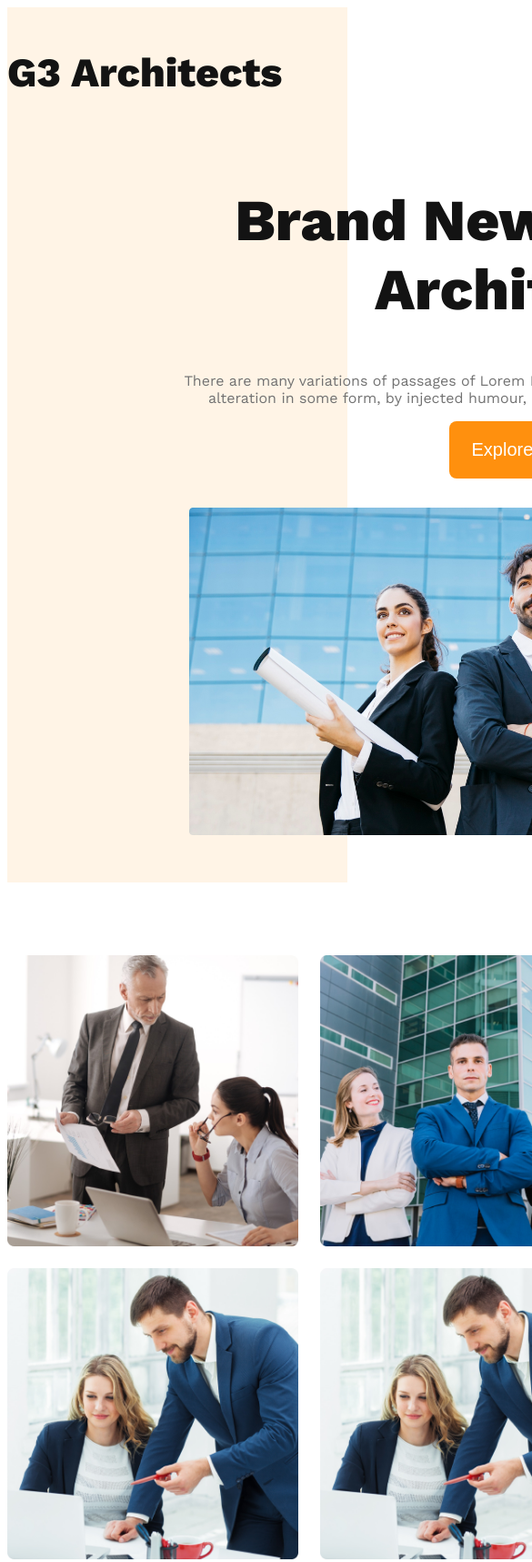
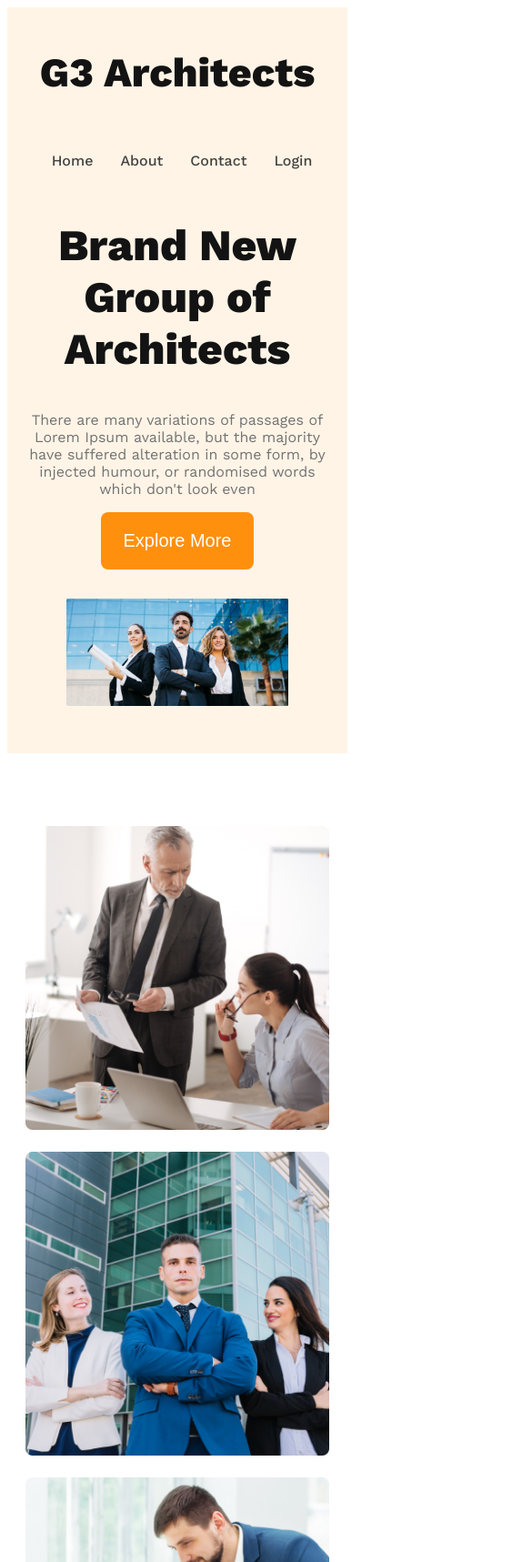
Before and after one commit to SuronjoyRoy/g3-architects-website, a plain HTML site: page index.html in a window 390 px wide. Shown: the top 1717 px of the page at 91% size, 585 px wide, since content can reach past the window. Drawn offline with nearby package versions, Linux system fonts and the light colour scheme.

Commit message:
team section added with reponsive design

```diff
--- a/index.html
+++ b/index.html
@@ -12,13 +12,17 @@
         <nav>
             <div class="container">
                 <div class="logo-menu">
+                    <div class="logo-tit">
                         <h3 class="nav-title">G3 Architects</h3>
+                    </div>
+                    <div class="menu">
                         <ul>
                             <li><a href="">Home</a></li>
                             <li><a href="">About</a></li>
                             <li><a href="">Contact</a></li>
                             <li><a href="">Login</a></li>
                         </ul>
+                    </div>
                 </div>
             </div>
         </nav>
--- a/styles/style.css
+++ b/styles/style.css
@@ -15,7 +15,9 @@ body{
     cursor: pointer;
     border: 0;
 }
-
+.hidden{
+    display: none;
+}
 /* Header Css start */
 
 header {
@@ -34,15 +36,15 @@ nav {
     width: 1140px;
     margin: 0 auto;
 }
-.container> ul {
+.menu> ul {
     display: flex;
 }
 
-.container li{
+.menu li{
     list-style: none;
     display: inline-block;
 }
-.container li a{
+.menu li a{
     text-decoration: none;
     color: #424242;
     font-size: 1rem;
@@ -115,3 +117,43 @@ nav {
     color: #FF900E;
 }
 /* Responsive Css styles */
+
+/* mobile devices */
+@media screen and (max-width: 576px) {
+    .container {
+        width: 100%;
+        margin: 0 auto;
+    }
+    .logo-menu {
+        display: flex;
+        flex-direction: column;
+    }
+    .title-description h1 {
+        font-size: 3rem;
+    }
+    .title-description p {
+        padding: 0px 20px;
+    }
+    .team-img {
+        grid-template-columns: 1fr;
+    }
+    .team-content {
+        display: grid;
+        align-items: center;
+        text-align: center;
+        grid-template-columns: repeat(1, 1fr);
+      }
+      .team-img img {
+        width: 100%;
+        padding-left: 20px;
+      }
+
+}
+
+/* tablet or medium devices */
+@media screen and (min-width:576px) and (max-width: 960px) {
+    header {
+
+    }
+
+}
```
Lines whose indentation alone changed are shown as unchanged.
